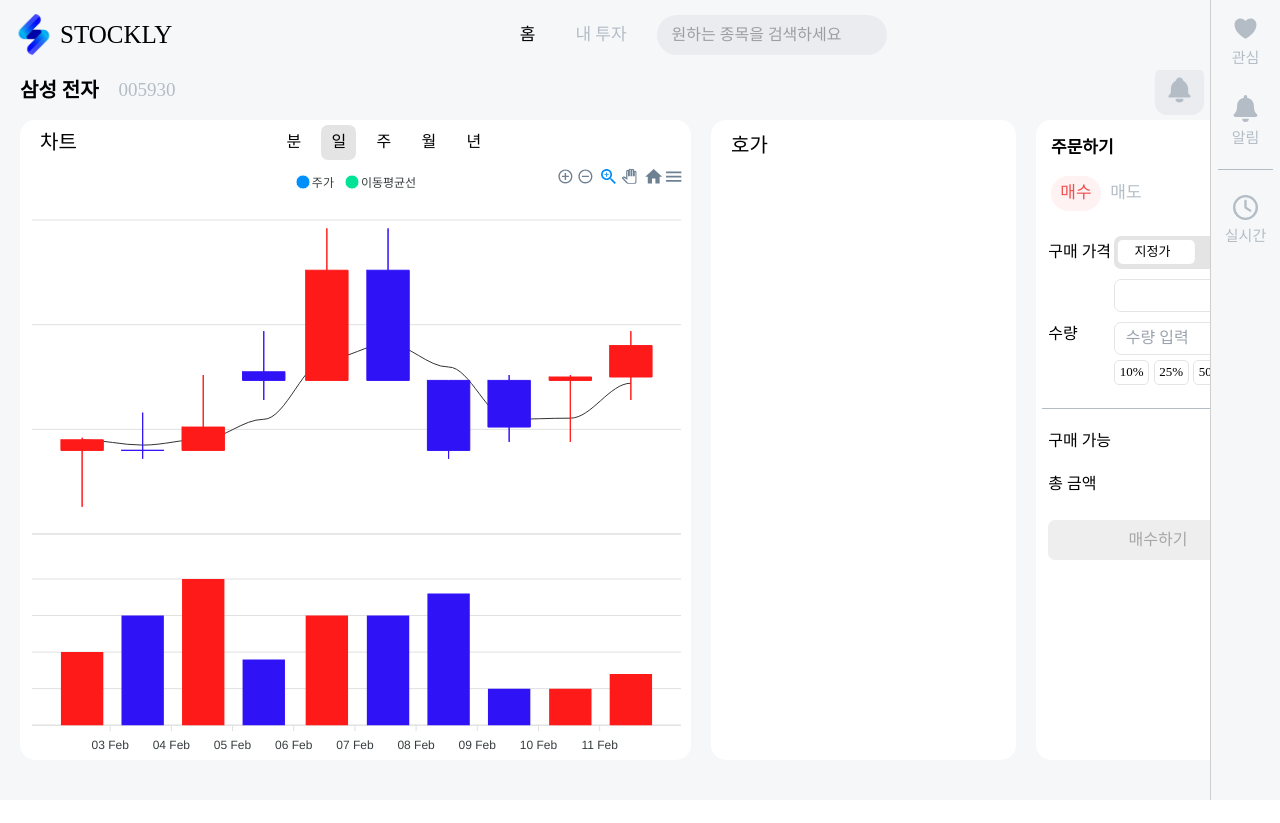
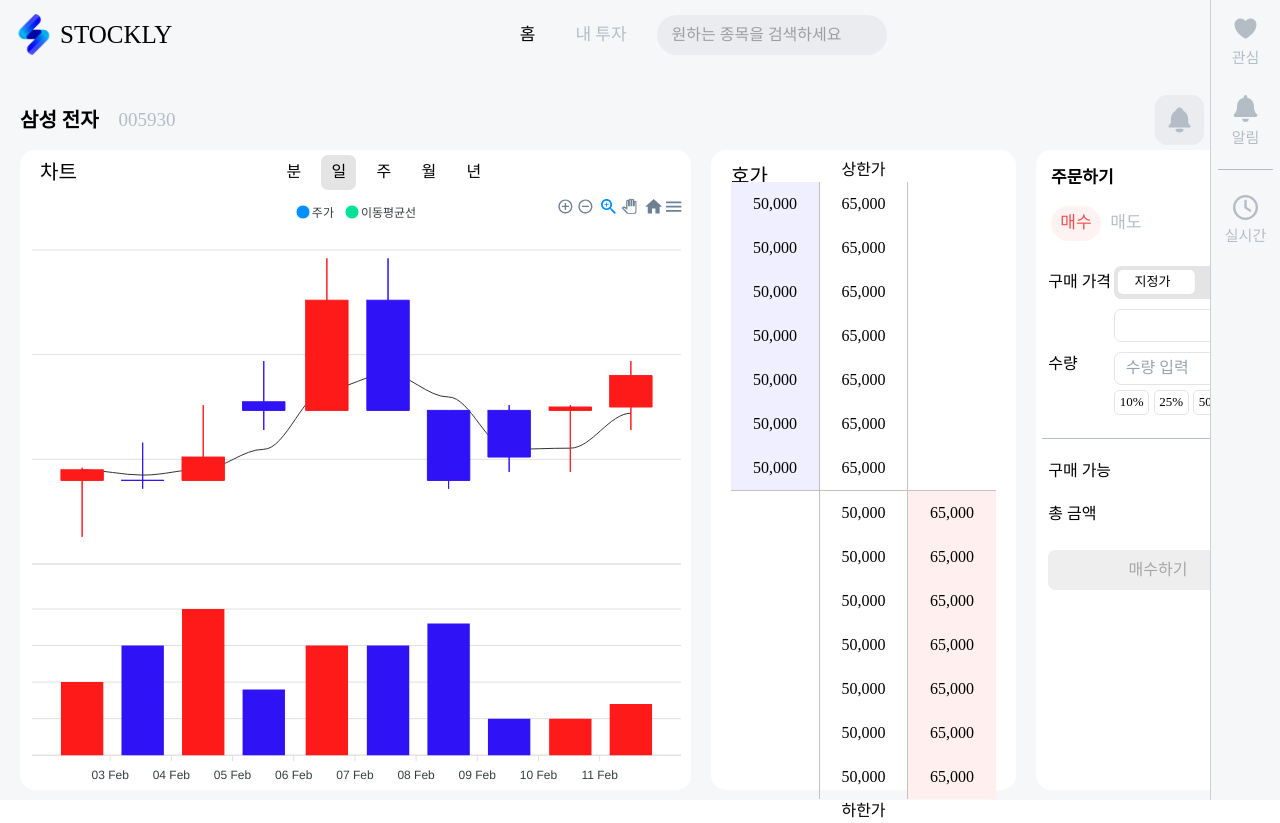
Before and after one commit to sykang519/StocklyFrontend, a React (Vite) app: page /details in a window 1280 px wide. Before the commit the page ends 800 px from the top, so only its background shows below. Built offline with nearby package versions, Linux system fonts and the light colour scheme; a web font is replaced by a local one; what chartjs-plugin-zoom would draw is missing.

Commit message:
feat: 호가창 구현

```diff
--- /dev/null
+++ b/src/components/stockDetails/OrderPrice.tsx
@@ -0,0 +1,87 @@
+function OrderPrice() {
+  return (
+    <div className="h-full">
+      <div className="h-[5%] flex justify-start items-center m-[20px] my-[10px] text-[20px]">호가</div>
+      <div className="w-full h-[90%] flex flex-col justify-center items-center p-[20px]">
+      <div>상한가</div>
+        <table className="w-full">
+          <tr>
+            <td className="w-[30%] text-center p-[10px] bg-[#efefff]">50,000</td>
+            <td className="w-[30%] text-center p-[10px] border-x border-[#c1c1c1]">65,000</td>
+            <td className="w-[30%] text-center p-[10px]"></td>
+          </tr>
+          <tr>
+            <td className="w-[30%] text-center p-[10px] bg-[#efefff]">50,000</td>
+            <td className="w-[30%] text-center p-[10px] border-x border-[#c1c1c1]">65,000</td>
+            <td className="w-[30%] text-center p-[10px]"></td>
+          </tr>
+          <tr>
+            <td className="w-[30%] text-center p-[10px] bg-[#efefff]">50,000</td>
+            <td className="w-[30%] text-center p-[10px] border-x border-[#c1c1c1]">65,000</td>
+            <td className="w-[30%] text-center p-[10px]"></td>
+          </tr>
+          <tr>
+            <td className="w-[30%] text-center p-[10px] bg-[#efefff]">50,000</td>
+            <td className="w-[30%] text-center p-[10px] border-x border-[#c1c1c1]">65,000</td>
+            <td className="w-[30%] text-center p-[10px]"></td>
+          </tr>
+          <tr>
+            <td className="w-[30%] text-center p-[10px] bg-[#efefff]">50,000</td>
+            <td className="w-[30%] text-center p-[10px] border-x border-[#c1c1c1]">65,000</td>
+            <td className="w-[30%] text-center p-[10px]"></td>
+          </tr>
+          <tr>
+            <td className="w-[30%] text-center p-[10px] bg-[#efefff]">50,000</td>
+            <td className="w-[30%] text-center p-[10px] border-x border-[#c1c1c1]">65,000</td>
+            <td className="w-[30%] text-center p-[10px]"></td>
+          </tr>
+          <tr className="border-b border-[#c1c1c1]">
+            <td className="w-[30%] text-center p-[10px] bg-[#efefff]">50,000</td>
+            <td className="w-[30%] text-center p-[10px] border-x border-[#c1c1c1]">65,000</td>
+            <td className="w-[30%] text-center p-[10px]"></td>
+          </tr>
+
+          {/* 선 */}
+          <tr>
+            <td className="w-[30%] text-center p-[10px]"></td>
+            <td className="w-[30%] text-center p-[10px] border-x border-[#c1c1c1]">50,000</td>
+            <td className="w-[30%] text-center p-[10px] bg-[#ffefef]">65,000</td>
+          </tr>
+          <tr>
+            <td className="w-[30%] text-center p-[10px]"></td>
+            <td className="w-[30%] text-center p-[10px] border-x border-[#c1c1c1]">50,000</td>
+            <td className="w-[30%] text-center p-[10px] bg-[#ffefef]">65,000</td>
+          </tr>
+          <tr>
+            <td className="w-[30%] text-center p-[10px]"></td>
+            <td className="w-[30%] text-center p-[10px] border-x border-[#c1c1c1]">50,000</td>
+            <td className="w-[30%] text-center p-[10px] bg-[#ffefef]">65,000</td>
+          </tr>
+          <tr>
+            <td className="w-[30%] text-center p-[10px]"></td>
+            <td className="w-[30%] text-center p-[10px] border-x border-[#c1c1c1]">50,000</td>
+            <td className="w-[30%] text-center p-[10px] bg-[#ffefef]">65,000</td>
+          </tr>
+          <tr>
+            <td className="w-[30%] text-center p-[10px]"></td>
+            <td className="w-[30%] text-center p-[10px] border-x border-[#c1c1c1]">50,000</td>
+            <td className="w-[30%] text-center p-[10px] bg-[#ffefef]">65,000</td>
+          </tr>
+          <tr>
+            <td className="w-[30%] text-center p-[10px]"></td>
+            <td className="w-[30%] text-center p-[10px] border-x border-[#c1c1c1]">50,000</td>
+            <td className="w-[30%] text-center p-[10px] bg-[#ffefef]">65,000</td>
+          </tr>
+          <tr>
+            <td className="w-[30%] text-center p-[10px]"></td>
+            <td className="w-[30%] text-center p-[10px] border-x border-[#c1c1c1]">50,000</td>
+            <td className="w-[30%] text-center p-[10px] bg-[#ffefef]">65,000</td>
+          </tr>
+        </table>
+        <div>하한가</div>
+      </div>
+    </div>
+  );
+}
+
+export default OrderPrice;
--- a/src/components/stockDetails/Price.tsx
+++ /dev/null
@@ -1,12 +0,0 @@
-function Price() {
-  return (
-    <div className="flex flex-col">
-      <div className="flex justify-start items-center ml-[20px] my-[10px] text-[20px]">호가</div>
-      <div className="w-full flex-grow">
-        <div></div>
-      </div>
-    </div>
-  );
-}
-
-export default Price;
--- a/src/pages/StockDetailsPage.tsx
+++ b/src/pages/StockDetailsPage.tsx
@@ -3,7 +3,7 @@
 import useDrawerStore from '../zustand/MenuBarStore';
 import TopContent from '../components/stockDetails/TopContent';
 import ChartContainer from '../components/stockDetails/ChartContainer';
-import Price from '../components/stockDetails/Price';
+import OrderPrice from '../components/stockDetails/OrderPrice';
 
 const boxStyles = {
   backgroundColor: '#ffffff',
@@ -19,6 +19,7 @@
         className={`w-full h-[100vh] bg-Bg-gray transition-all duration-300 ${openDrawer ? 'mr-[370px]' : 'mr-[70px]'}`}
       >
         <TopNavBar color={"gray"}/>
+        <div className="w-full h-[30px]"></div>
         <div className="w-full min-w-[1300px] px-[10px]">
           <div className="w-full h-[5vh] flex justify-center items-center">
             <TopContent />
@@ -28,7 +29,7 @@
               <ChartContainer />
             </div>
             <div className="w-[25%] h-full" style={boxStyles}>
-              <Price />
+              <OrderPrice />
             </div>
             <div className="w-[20%] h-full" style={boxStyles}>
               <Order />
```
